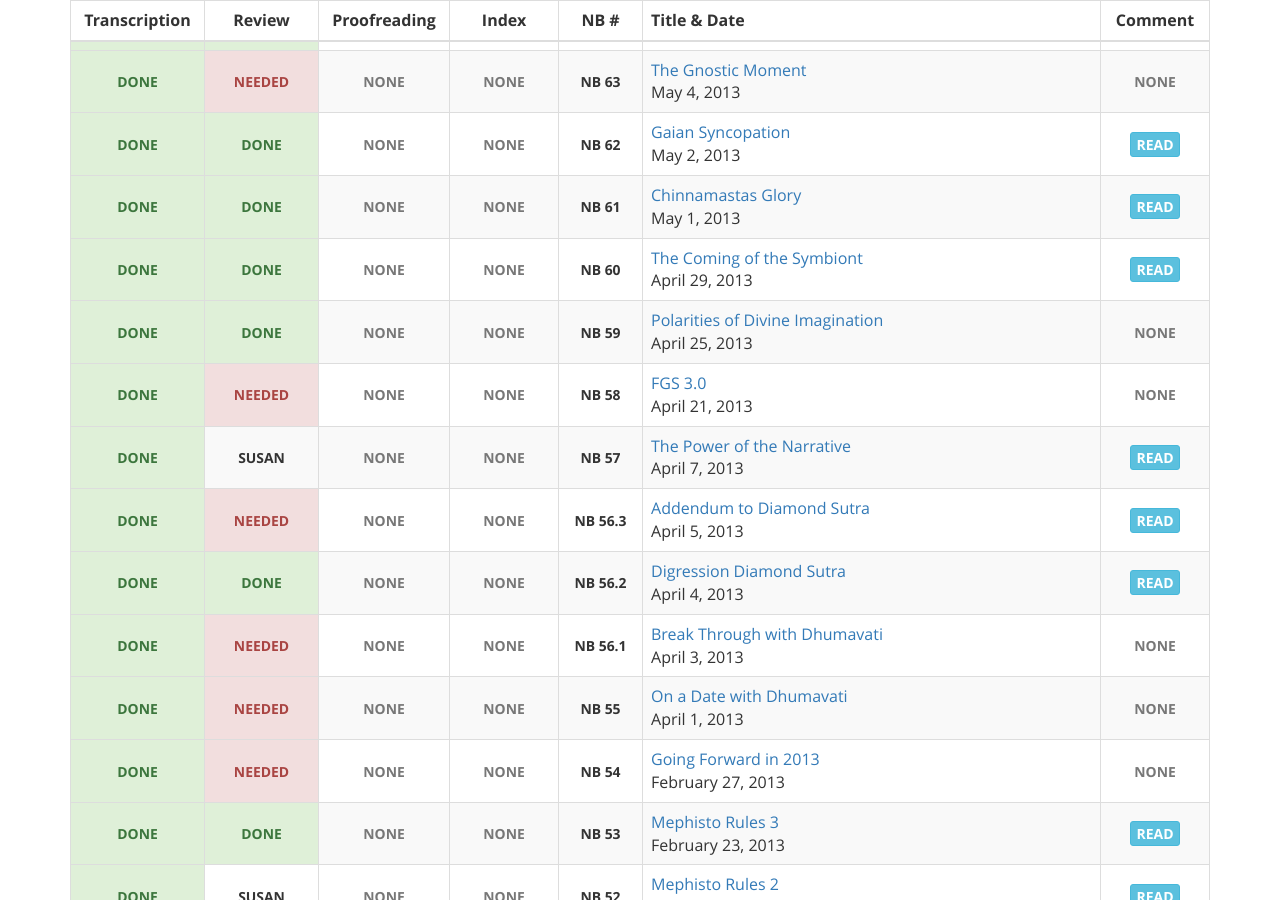
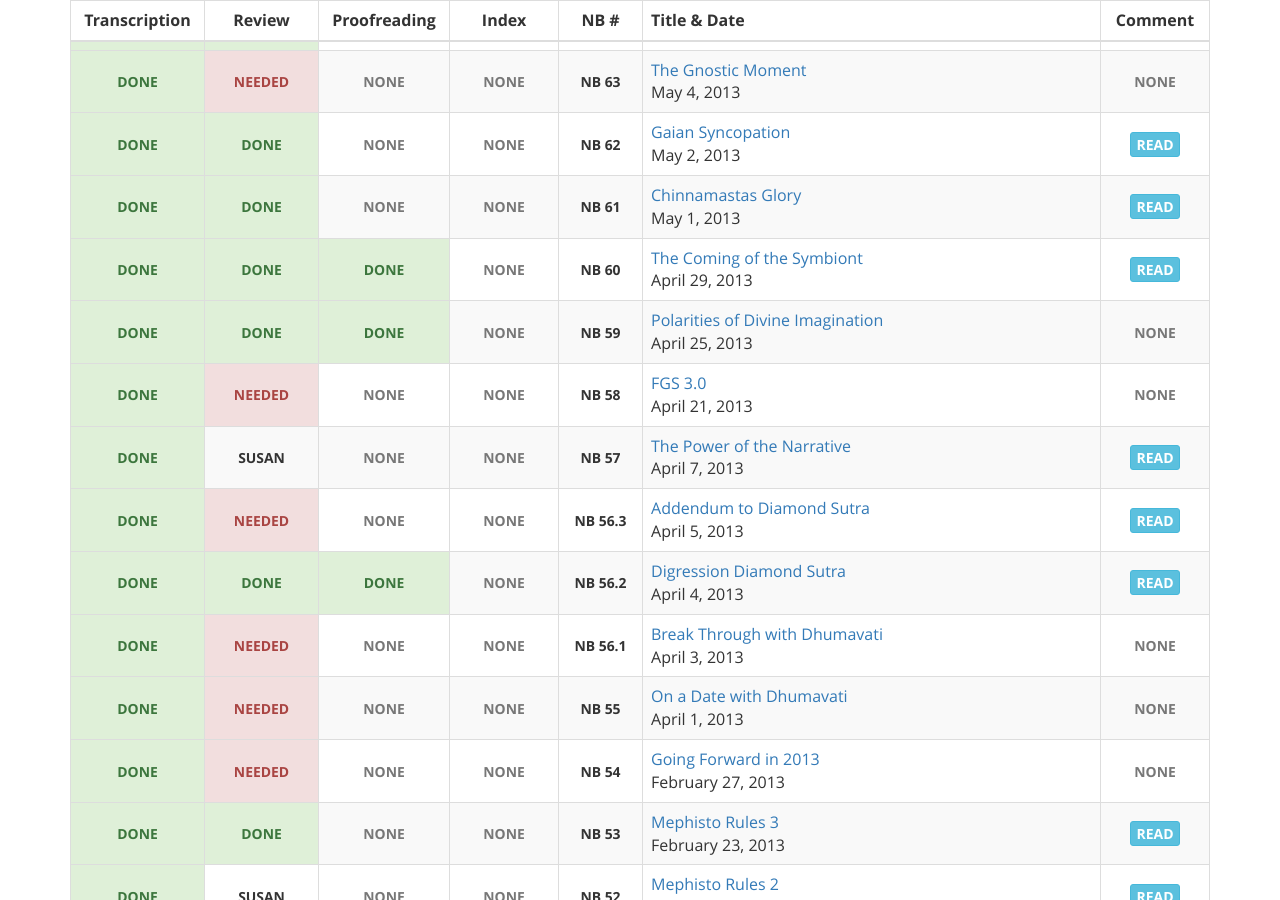
Before and after one commit to gaiaspora/gaiaspora.github.io, a Jekyll site: the page built from content/navigator-briefings.markdown, in a window 1280 px wide and 900 px high, scrolled down 4711 px. Built offline with Jekyll 4.4.1, drawn with Linux system fonts in a browser that asks for light colours.

Commit message:
Update nb.yaml

```diff
--- a/_data/nb.yaml
+++ b/_data/nb.yaml
@@ -640,7 +640,7 @@
 - NB: "60"
   Transcription: "done"
   Review: "done"
-  Proofreading: "none"
+  Proofreading: "done"
   Index: "none"
   Title: "The Coming of the Symbiont"
   Date: "April 29, 2013"
@@ -649,7 +649,7 @@
 - NB: "59"
   Transcription: "done"
   Review: "done"
-  Proofreading: "none"
+  Proofreading: "done"
   Index: "none"
   Title: "Polarities of Divine Imagination"
   Date: "April 25, 2013"
@@ -685,7 +685,7 @@
 - NB: "56.2"
   Transcription: "done"
   Review: "done"
-  Proofreading: "none"
+  Proofreading: "done"
   Index: "none"
   Title: "Digression Diamond Sutra"
   Date: "April 4, 2013"
```
